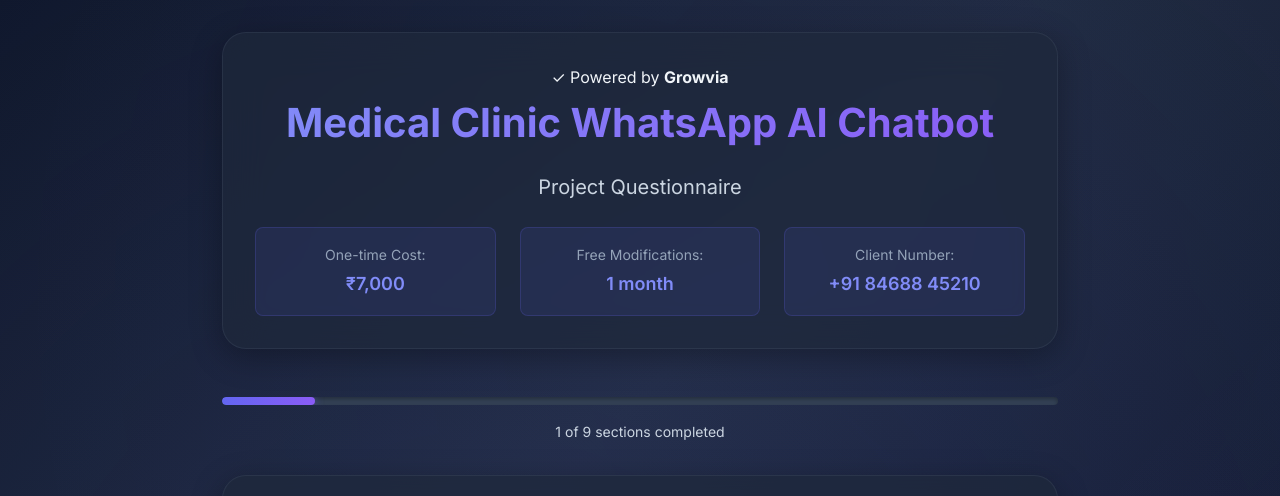
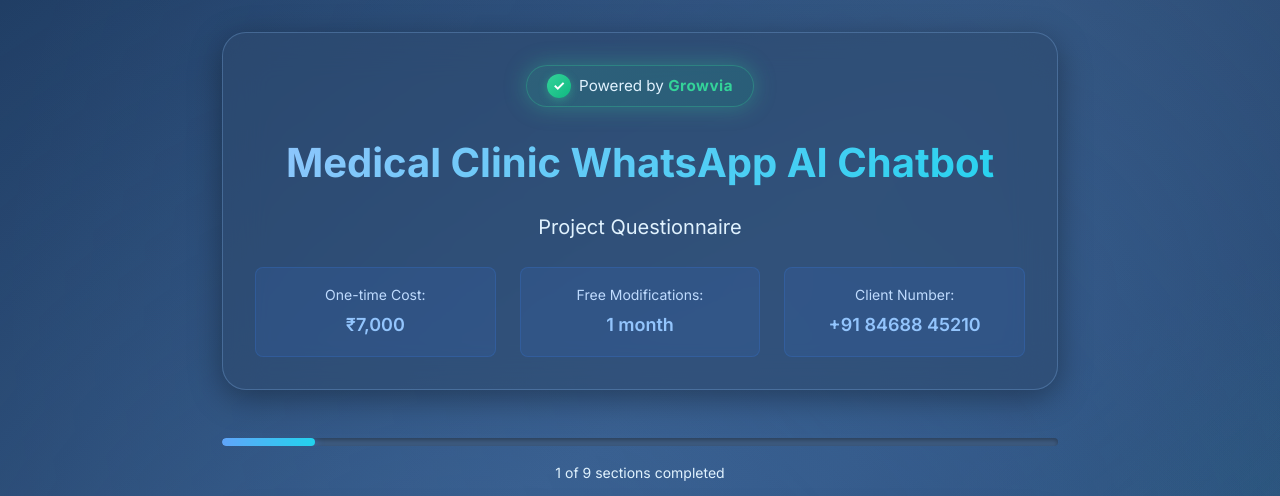
Before and after one commit to shivrajkale322009-ui/questinarire, a website built with Vite: page index.html in a window 1280 px wide. Shown: the top 496 px of the page. Built offline with nearby package versions, Linux system fonts and the light colour scheme.

Commit message:
Add files via upload

```diff
--- a/style.css
+++ b/style.css
@@ -1,24 +1,24 @@
 :root {
-    /* Color Palette */
-    --primary-color: #6366f1;
-    --primary-dark: #4f46e5;
-    --primary-light: #818cf8;
-    --secondary-color: #8b5cf6;
-    --success-color: #10b981;
-    --danger-color: #ef4444;
-    --warning-color: #f59e0b;
+    /* Color Palette - Lighter Blue Theme */
+    --primary-color: #60a5fa;
+    --primary-dark: #3b82f6;
+    --primary-light: #93c5fd;
+    --secondary-color: #22d3ee;
+    --success-color: #34d399;
+    --danger-color: #f87171;
+    --warning-color: #fbbf24;
 
-    /* Neutral Colors */
-    --bg-primary: #0f172a;
-    --bg-secondary: #1e293b;
-    --bg-tertiary: #334155;
-    --text-primary: #f1f5f9;
-    --text-secondary: #cbd5e1;
-    --text-muted: #94a3b8;
+    /* Neutral Colors - Lighter */
+    --bg-primary: #1e3a5f;
+    --bg-secondary: #2d4a6f;
+    --bg-tertiary: #3d5a7f;
+    --text-primary: #ffffff;
+    --text-secondary: #e0f2fe;
+    --text-muted: #bfdbfe;
 
-    /* Glassmorphism */
-    --glass-bg: rgba(30, 41, 59, 0.7);
-    --glass-border: rgba(148, 163, 184, 0.1);
+    /* Glassmorphism - More Transparent */
+    --glass-bg: rgba(45, 74, 111, 0.6);
+    --glass-border: rgba(147, 197, 253, 0.25);
 
     /* Spacing */
     --spacing-xs: 0.5rem;
@@ -33,10 +33,10 @@
     --radius-lg: 1.5rem;
 
     /* Shadows */
-    --shadow-sm: 0 2px 8px rgba(0, 0, 0, 0.1);
-    --shadow-md: 0 4px 16px rgba(0, 0, 0, 0.2);
-    --shadow-lg: 0 8px 32px rgba(0, 0, 0, 0.3);
-    --shadow-glow: 0 0 20px rgba(99, 102, 241, 0.3);
+    --shadow-sm: 0 2px 8px rgba(0, 0, 0, 0.15);
+    --shadow-md: 0 4px 16px rgba(0, 0, 0, 0.25);
+    --shadow-lg: 0 8px 32px rgba(0, 0, 0, 0.35);
+    --shadow-glow: 0 0 25px rgba(96, 165, 250, 0.5);
 }
 
 * {
@@ -62,7 +62,7 @@ body {
     width: 100%;
     height: 100%;
     z-index: -1;
-    background: linear-gradient(135deg, #0f172a 0%, #1e293b 50%, #0f172a 100%);
+    background: linear-gradient(135deg, #1e3a5f 0%, #2d4a6f 50%, #1e3a5f 100%);
     overflow: hidden;
 }
 
@@ -71,9 +71,10 @@ body {
     position: absolute;
     width: 200%;
     height: 200%;
-    background: radial-gradient(circle at 20% 50%, rgba(99, 102, 241, 0.1) 0%, transparent 50%),
-        radial-gradient(circle at 80% 80%, rgba(139, 92, 246, 0.1) 0%, transparent 50%),
-        radial-gradient(circle at 40% 20%, rgba(99, 102, 241, 0.05) 0%, transparent 50%);
+    background: radial-gradient(circle at 20% 50%, rgba(96, 165, 250, 0.25) 0%, transparent 50%),
+        radial-gradient(circle at 80% 80%, rgba(34, 211, 238, 0.2) 0%, transparent 50%),
+        radial-gradient(circle at 40% 20%, rgba(96, 165, 250, 0.15) 0%, transparent 50%),
+        radial-gradient(circle at 60% 60%, rgba(52, 211, 153, 0.12) 0%, transparent 40%);
     animation: backgroundMove 20s ease-in-out infinite;
 }
 
@@ -124,6 +125,54 @@ body {
     margin-bottom: var(--spacing-sm);
 }
 
+/* Agency Badge */
+.agency-badge {
+    display: inline-flex;
+    align-items: center;
+    gap: 0.5rem;
+    background: linear-gradient(135deg, rgba(52, 211, 153, 0.15), rgba(16, 185, 129, 0.15));
+    border: 1px solid rgba(52, 211, 153, 0.3);
+    border-radius: 50px;
+    padding: 0.5rem 1.25rem;
+    margin-bottom: var(--spacing-md);
+    font-size: 0.95rem;
+    color: var(--text-secondary);
+    box-shadow: 0 0 15px rgba(52, 211, 153, 0.2);
+    animation: badgePulse 3s ease-in-out infinite;
+}
+
+.badge-icon {
+    display: inline-flex;
+    align-items: center;
+    justify-content: center;
+    width: 1.5rem;
+    height: 1.5rem;
+    background: linear-gradient(135deg, #34d399, #10b981);
+    border-radius: 50%;
+    color: white;
+    font-weight: bold;
+    font-size: 0.875rem;
+    box-shadow: 0 2px 8px rgba(52, 211, 153, 0.4);
+}
+
+.badge-text strong {
+    color: #34d399;
+    font-weight: 700;
+    letter-spacing: 0.5px;
+}
+
+@keyframes badgePulse {
+
+    0%,
+    100% {
+        box-shadow: 0 0 15px rgba(52, 211, 153, 0.2);
+    }
+
+    50% {
+        box-shadow: 0 0 25px rgba(52, 211, 153, 0.4);
+    }
+}
+
 .subtitle {
     font-size: 1.25rem;
     color: var(--text-secondary);
@@ -138,15 +187,15 @@ body {
 }
 
 .info-item {
-    background: rgba(99, 102, 241, 0.1);
+    background: rgba(59, 130, 246, 0.1);
     padding: var(--spacing-sm);
     border-radius: var(--radius-sm);
-    border: 1px solid rgba(99, 102, 241, 0.2);
+    border: 1px solid rgba(59, 130, 246, 0.2);
     transition: all 0.3s ease;
 }
 
 .info-item:hover {
-    background: rgba(99, 102, 241, 0.15);
+    background: rgba(59, 130, 246, 0.15);
     transform: translateY(-2px);
     box-shadow: var(--shadow-glow);
 }
@@ -186,7 +235,7 @@ body {
     border-radius: 100px;
     width: 11.11%;
     transition: width 0.5s ease;
-    box-shadow: 0 0 10px rgba(99, 102, 241, 0.5);
+    box-shadow: 0 0 10px rgba(59, 130, 246, 0.6);
 }
 
 .progress-text {
@@ -303,7 +352,7 @@ select:focus {
     outline: none;
     border-color: var(--primary-color);
     background: rgba(15, 23, 42, 0.7);
-    box-shadow: 0 0 0 3px rgba(99, 102, 241, 0.1);
+    box-shadow: 0 0 0 3px rgba(59, 130, 246, 0.15);
 }
 
 textarea {
@@ -337,7 +386,7 @@ textarea {
     outline: none;
     border-color: var(--primary-color);
     background: rgba(15, 23, 42, 0.7);
-    box-shadow: 0 0 0 3px rgba(99, 102, 241, 0.1);
+    box-shadow: 0 0 0 3px rgba(59, 130, 246, 0.15);
 }
 
 .time-select:hover {
@@ -374,7 +423,7 @@ textarea {
     gap: var(--spacing-xs);
     cursor: pointer;
     padding: var(--spacing-sm);
-    background: rgba(99, 102, 241, 0.05);
+    background: rgba(59, 130, 246, 0.05);
     border-radius: var(--radius-sm);
     border: 1px solid transparent;
     transition: all 0.3s ease;
@@ -383,7 +432,7 @@ textarea {
 .checkbox-group label:hover,
 .radio-group label:hover,
 .checkbox-grid label:hover {
-    background: rgba(99, 102, 241, 0.1);
+    background: rgba(59, 130, 246, 0.1);
     border-color: var(--primary-color);
 }
 
@@ -417,7 +466,7 @@ input[type="radio"] {
 }
 
 .translation-table th {
-    background: rgba(99, 102, 241, 0.1);
+    background: rgba(59, 130, 246, 0.1);
     font-weight: 600;
     color: var(--primary-light);
 }
@@ -432,8 +481,8 @@ input[type="radio"] {
 
 /* Info Box */
 .info-box {
-    background: rgba(99, 102, 241, 0.1);
-    border: 1px solid rgba(99, 102, 241, 0.2);
+    background: rgba(59, 130, 246, 0.1);
+    border: 1px solid rgba(59, 130, 246, 0.2);
     border-radius: var(--radius-sm);
     padding: var(--spacing-md);
     margin-top: var(--spacing-md);
@@ -466,8 +515,8 @@ input[type="radio"] {
 
 /* Terms Box */
 .terms-box {
-    background: rgba(139, 92, 246, 0.1);
-    border: 2px solid rgba(139, 92, 246, 0.3);
+    background: rgba(6, 182, 212, 0.1);
+    border: 2px solid rgba(6, 182, 212, 0.3);
     border-radius: var(--radius-md);
     padding: var(--spacing-lg);
     margin-bottom: var(--spacing-lg);
@@ -615,9 +664,9 @@ input[type="radio"] {
 .contact-info {
     margin-top: var(--spacing-md);
     padding: var(--spacing-md);
-    background: rgba(99, 102, 241, 0.1);
+    background: rgba(59, 130, 246, 0.1);
     border-radius: var(--radius-sm);
-    border: 1px solid rgba(99, 102, 241, 0.2);
+    border: 1px solid rgba(59, 130, 246, 0.2);
 }
 
 .contact-info strong {
```
